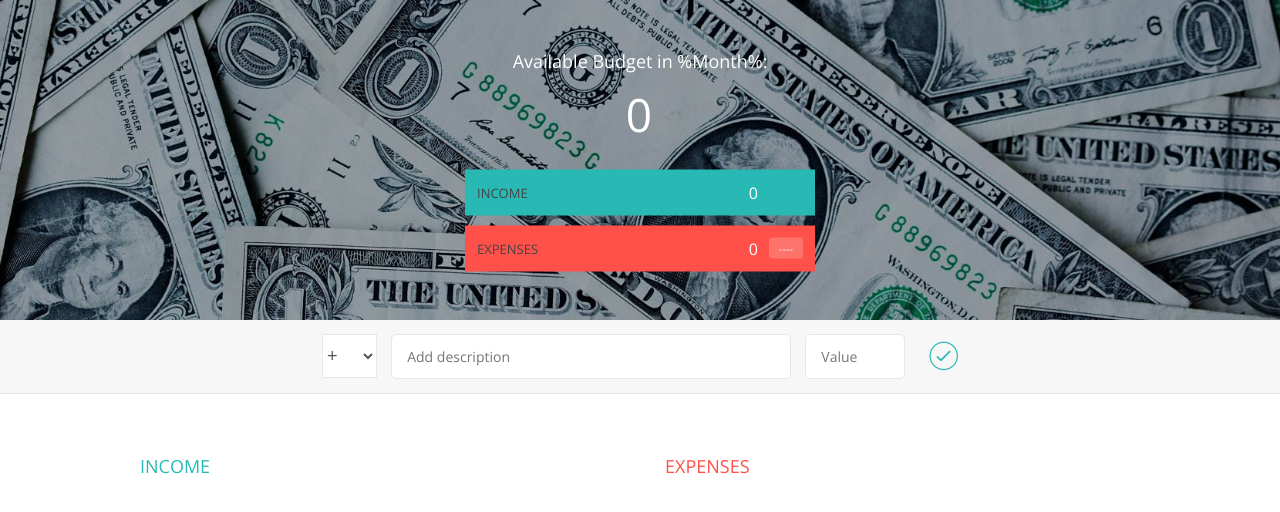
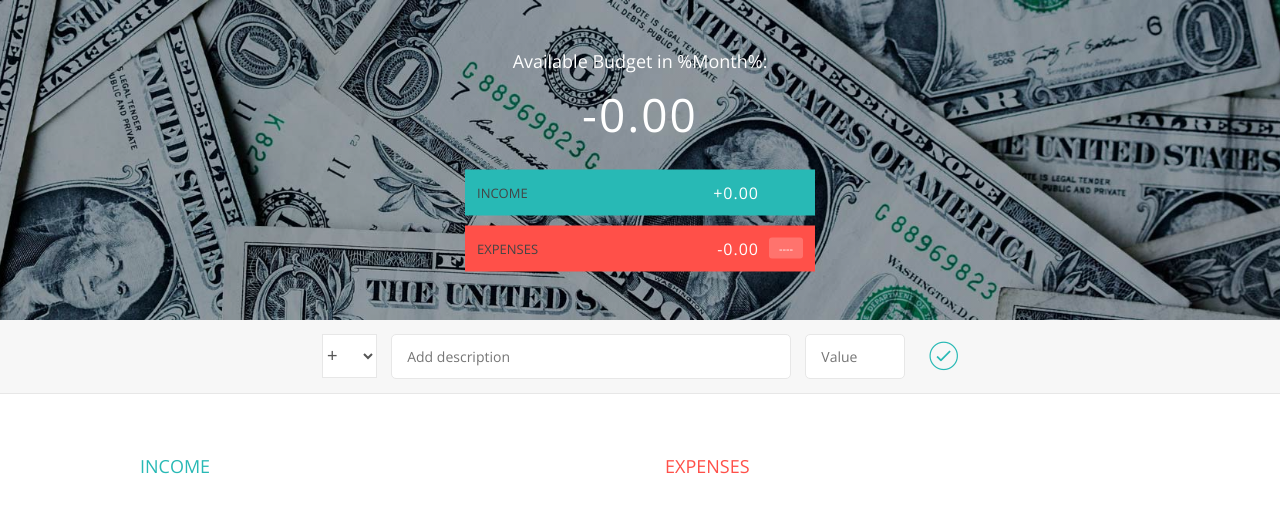
Before and after one commit to thefitbea/budgetAPP, a plain HTML site: page index.html in a window 1280 px wide. Drawn offline with nearby package versions, Linux system fonts and the light colour scheme.

Commit message:
String formatting applied

```diff
--- a/index.html
+++ b/index.html
@@ -3,7 +3,7 @@
     <head>
         <meta charset="UTF-8">
         <link href="https://fonts.googleapis.com/css?family=Open+Sans:100,300,400,600" rel="stylesheet" type="text/css">
-        <link href="https://code.ionicframework.com/ionicons/2.0.1/css/ionicons.min.css" rel="stylesheet" type="text/css">
+        <link href="http://code.ionicframework.com/ionicons/2.0.1/css/ionicons.min.css" rel="stylesheet" type="text/css">
         <link type="text/css" rel="stylesheet" href="css/style.css">
         <title>Budgety</title>
     </head>
--- a/javascript/app0.js
+++ b/javascript/app0.js
@@ -9,15 +9,14 @@ var BudgetController = (function() {
   };
 
   Expense.prototype.calcPercentage = function(totalIncome) {
-    if(totalIncome > 0){
-      this.percentage = Math.round((this.value/totalIncome)*100);
-    }
-    else{
+    if (totalIncome > 0) {
+      this.percentage = Math.round((this.value / totalIncome) * 100);
+    } else {
       this.percentage = -1;
     }
-  };//inheritance
+  }; //inheritance
 
-  Expense.prototype.getPercentage = function(){
+  Expense.prototype.getPercentage = function() {
     return this.percentage;
   }
   var Income = function(id, description, value) {
@@ -112,15 +111,15 @@ var BudgetController = (function() {
 
     calculatePercentages: function() {
 
-      data.allItems.exp.forEach(function(curr){
+      data.allItems.exp.forEach(function(curr) {
         curr.calcPercentage(data.totals.inc);
       });
 
     },
 
-    getPercentages: function(){
+    getPercentages: function() {
 
-      var allPerc = data.allItems.exp.map(function(curr){
+      var allPerc = data.allItems.exp.map(function(curr) {
         return curr.getPercentage();
       });
       return allPerc;
@@ -166,6 +165,31 @@ var UiController = (function() {
     expensesPercLabel: ".item__percentage"
   };
 
+
+  var formatNumber = function(num, type) {
+
+    var numSplit, int, dec, type;
+    /*
+    + or - before a number
+    exactly 2 decimal points
+    comma seperating the 1000's
+    2310.4567 -> +2,310.46
+    */
+    num = Math.abs(num); // abs is absolute , it removes sign of number
+    num = num.toFixed(2); // method of number prototype
+
+    numSplit = num.split("."); //splits the outcome of num which is a string into two, one part which is integr and other is decimal
+    int = numSplit[0];
+    if (int.length > 3) {
+      int = int.substr(0, int.length - 3) + "," + int.substr(int.length - 3, 3); //if input is 2310 then output is 2,310
+    }
+
+    dec = numSplit[1];
+
+    return (type === "exp" ? "-" : "+") + "" + int + "." + dec;
+  };
+
+
   return {
     getInput: function() {
       return {
@@ -192,7 +216,7 @@ var UiController = (function() {
 
       newHtml = html.replace("%id%", obj.id);
       newHtml = newHtml.replace("%description%", obj.description); //becoz newHtml contains new modified string which is about to be modified again
-      newHtml = newHtml.replace("%value%", obj.value);
+      newHtml = newHtml.replace("%value%", formatNumber(obj.value, type));
 
       //Insert html into DOM
       document.querySelector(element).insertAdjacentHTML("beforeend", newHtml);
@@ -200,7 +224,7 @@ var UiController = (function() {
 
     deleteListItem: function(selectorID) {
       var el = document.getElementById(selectorID);
-      el.parentNode.removeChild(el);//weird but thats how it works
+      el.parentNode.removeChild(el); //weird but thats how it works
       //    https://blog.garstasio.com/you-dont-need-jquery/dom-manipulation/
     },
 
@@ -216,9 +240,11 @@ var UiController = (function() {
     },
 
     displayBudget: function(obj) {
-      document.querySelector(DOMstrings.budgetLabel).textContent = obj.budget;
-      document.querySelector(DOMstrings.incomeLabel).textContent = obj.totalInc;
-      document.querySelector(DOMstrings.expensesLabel).textContent = obj.totalExp;
+      var type;
+      obj.budget > 0 ? type = "inc" : type = "exp";
+      document.querySelector(DOMstrings.budgetLabel).textContent = formatNumber(obj.budget, type);
+      document.querySelector(DOMstrings.incomeLabel).textContent = formatNumber(obj.totalInc, "inc");
+      document.querySelector(DOMstrings.expensesLabel).textContent = formatNumber(obj.totalExp, "exp");
 
       if (obj.percentage > 0) {
         document.querySelector(DOMstrings.percentageLabel).textContent = obj.percentage + "%";
@@ -227,29 +253,29 @@ var UiController = (function() {
       }
     },
 
-    displayPercentages: function(percentages){
+    displayPercentages: function(percentages) {
 
-      var fields = document.querySelectorAll(DOMstrings.expensesPercLabel);//returns a list called nodelist, each element is called a node in DOM
+      var fields = document.querySelectorAll(DOMstrings.expensesPercLabel); //returns a list called nodelist, each element is called a node in DOM
 
       //instead of slice hack lets create a custom forEach method only for nodelists instead of arrays
 
-      var nodeListForEach = function(list, callback){
-        for(var i = 0; i < list.length; i++){
-          callback(list[i],i);
+      var nodeListForEach = function(list, callback) {
+        for (var i = 0; i < list.length; i++) {
+          callback(list[i], i);
         }
       };
 
 
-      nodeListForEach(fields, function(current, index){
-        if(percentages[index] > 0) {
+      nodeListForEach(fields, function(current, index) {
+        if (percentages[index] > 0) {
           current.textContent = percentages[index] + "%";
-        }
-        else{
+        } else {
           current.textContent = "----";
         }
       });
 
     },
+
 
     getDOMstrings: function() {
       return DOMstrings;
@@ -342,7 +368,7 @@ var AppController = (function(budgetCtrl, UiCtrl) {
       //2. also delete it from UI
       UiCtrl.deleteListItem(itemID);
       //3. update and show new budget
-      updateBudget();//reused code, DRY principle
+      updateBudget(); //reused code, DRY principle
       //4. calc and update percentage
       updatePercentages();
     }
```
